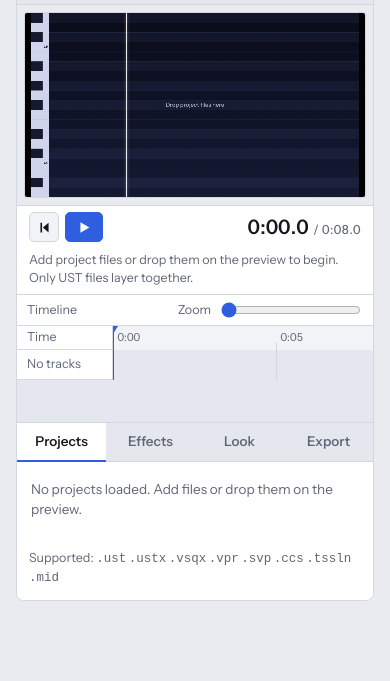
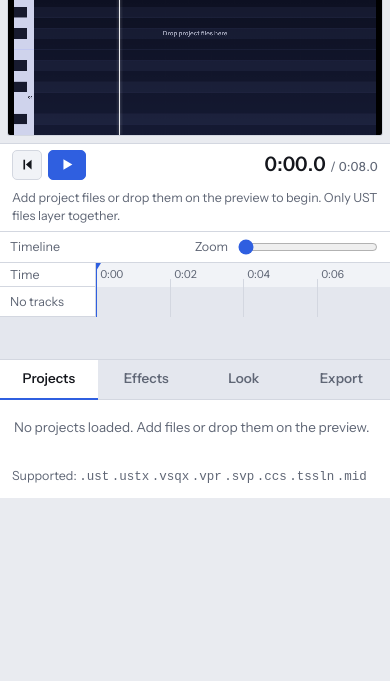
Before and after one commit to ryder-flyder/utaviewer, a plain HTML site: page index.html in a window 390 px wide. Shown: the part 163-844 px from the top of the page. Drawn offline with Linux system fonts and the light colour scheme; animation ran at ten frames a second.

Commit message:
Add files via upload

```diff
--- a/index.html
+++ b/index.html
@@ -5,7 +5,7 @@
 <meta name="viewport" content="width=device-width,initial-scale=1">
 <meta name="description" content="UtaViewer: view vocal synth project files on a piano roll and export them as video.">
 <link rel="icon" type="image/svg+xml" href="favicon.svg">
-<style>html{color-scheme:light dark}body{margin:0;min-height:100vh;display:flex;align-items:center;justify-content:center}.wrap{width:100%}[hidden]{display:none!important}</style>
+<style>html{color-scheme:light dark}body{margin:0}[hidden]{display:none!important}</style>
 <title>UtaViewer</title>
 <link rel="preconnect" href="https://fonts.googleapis.com">
 <link rel="preconnect" href="https://fonts.gstatic.com" crossorigin>
@@ -140,6 +140,18 @@ input[type=color]{width:26px;height:26px;padding:0;border:1px solid var(--line);
 @media (prefers-reduced-motion:reduce){*{transition:none!important}}
 </style>
 
+<style>
+/* full-page app layout */
+html,body{height:100%}
+body{padding:0;overflow:hidden}
+.wrap{max-width:none;height:100%;margin:0}
+.win{height:100%;border:0;border-radius:0;grid-template-rows:auto minmax(0,1fr) auto}
+@media (max-width:980px){
+  body{overflow:auto;height:auto}
+  .wrap{height:auto}
+  .win{height:auto;grid-template-rows:none}
+}
+</style>
 <div class="wrap">
  <div class="win">
   <header class="top">
```
